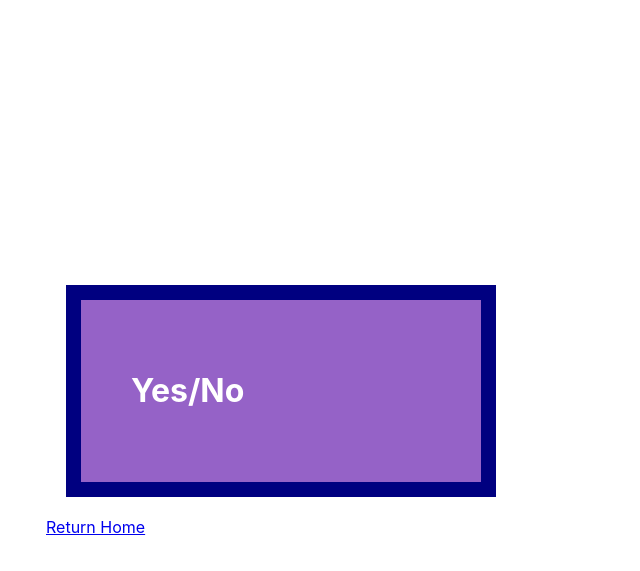
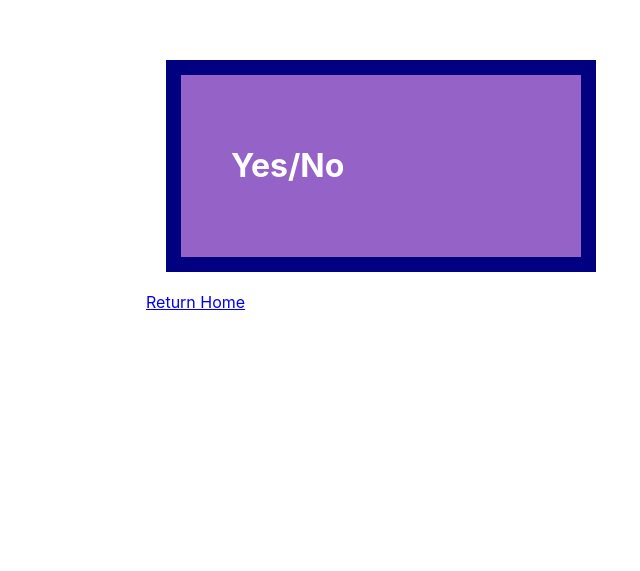
Before and after one commit to elainedoud/Decision-Maker, a React (Create React App) app in the folder client/: page /secondpage/yesno in a window 1280 px wide. Shown: the part 135-706 px from the top of the page, without its empty margins (354-994 px from the left). Built offline with nearby package versions, Linux system fonts and the light colour scheme.

Commit message:
Adding CSS to homepage

```diff
--- a/client/src/App.css
+++ b/client/src/App.css
@@ -37,9 +37,13 @@
   }
 }
 
+.weclome {
+  text-decoration: none;
+}
+
 .page {
-  padding: 300px;
-  margin: 100px;
+  padding: 175px;
+  padding-left: 500px;
 }
 
 .box {
--- a/client/src/Homepage.js
+++ b/client/src/Homepage.js
@@ -6,7 +6,7 @@ function Homepage(){
     return (
     <div className="Homepage">
         <h1>Decision Maker</h1>
-        <nav>
+        <nav class="welcome">
         <Link to="/secondpage">Welcome</Link>
         </nav>
      </div>
```
